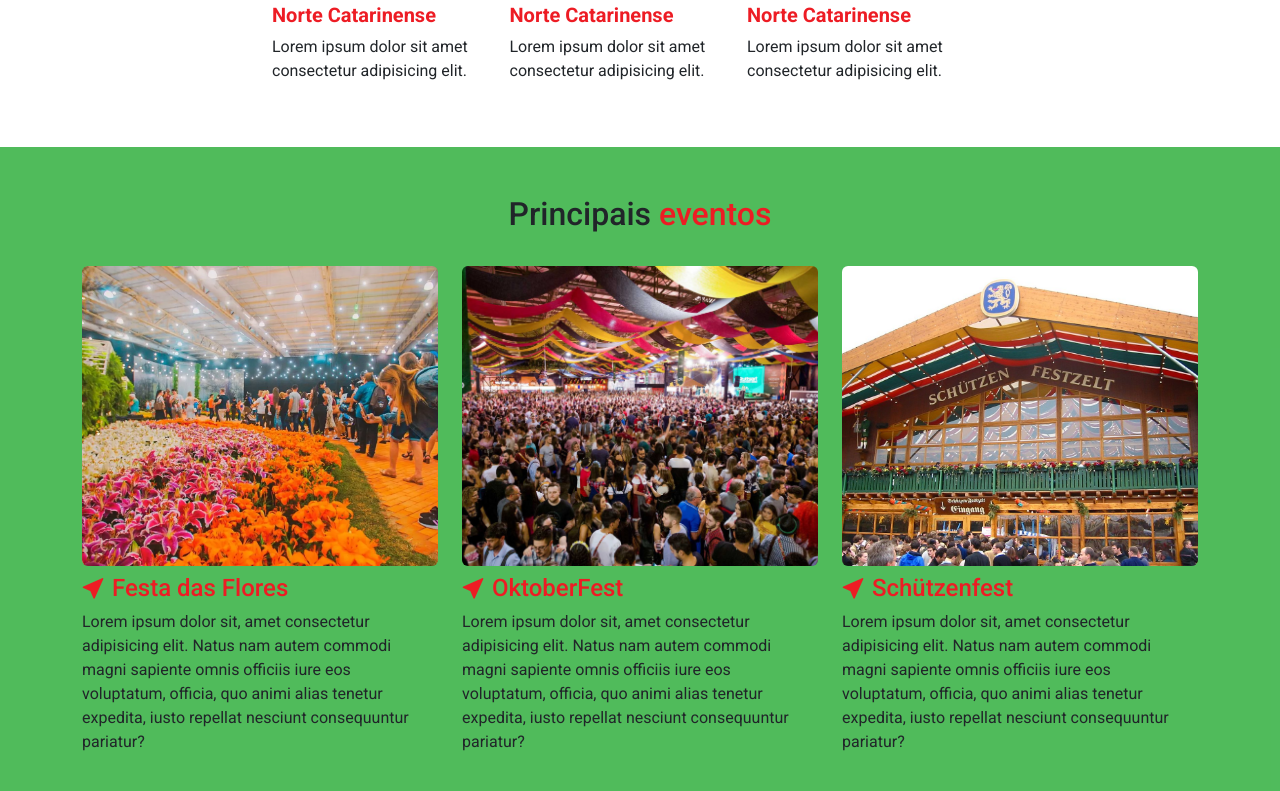
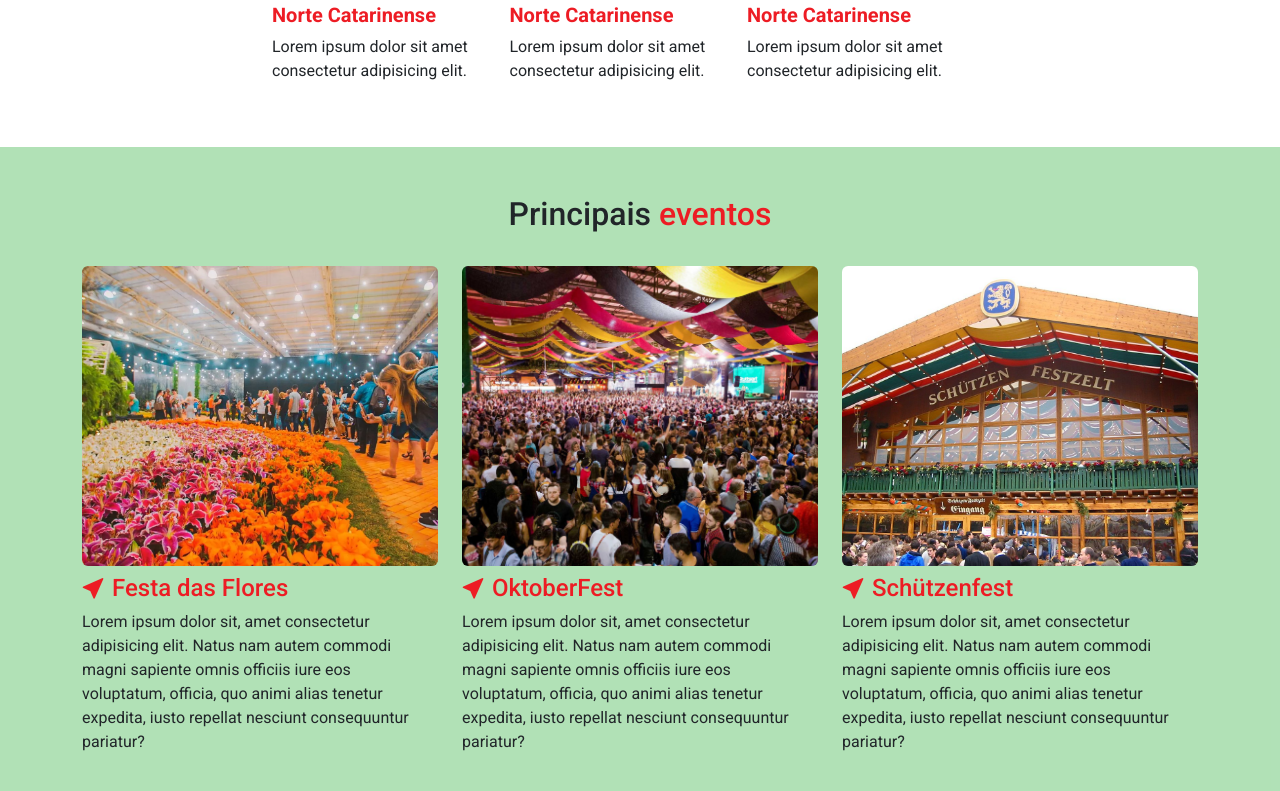
Before and after one commit to viniq1/Serra-SC, a plain HTML site: page index.html in a window 1280 px wide. Shown: the part 1685-2476 px from the top of the page. Drawn offline with nearby package versions, Linux system fonts and the light colour scheme.

Commit message:
ajuste de cores

```diff
--- a/main.css
+++ b/main.css
@@ -55,7 +55,7 @@ body   {
 }
 
 #datas{
-    background-color: rgba(61,180,74, 0.9);
+    background-color: rgba(61,180,74, 0.4);
 }
 
 .text-colored, .text-colored:hover {
```
